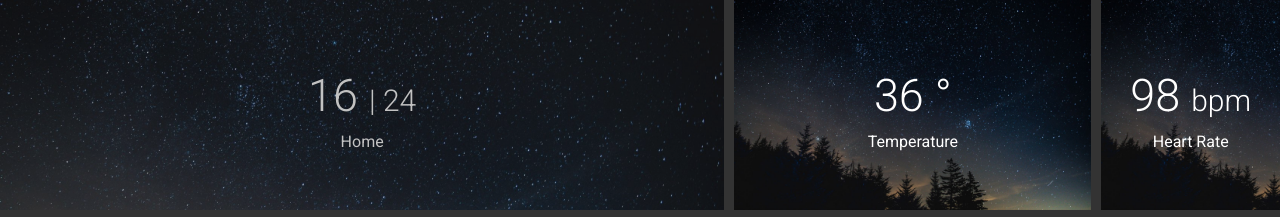
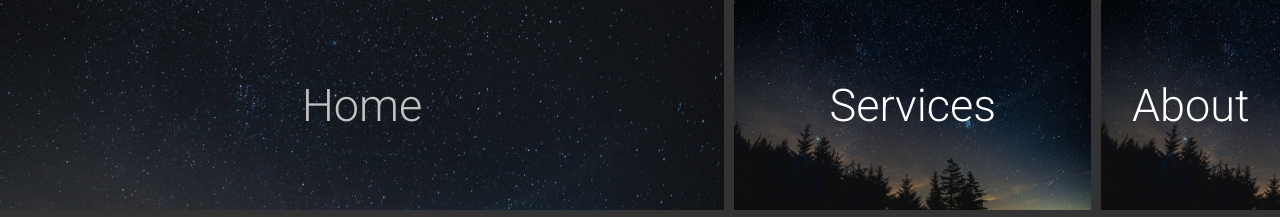
Before and after one commit to IbrEli/Grid-v2, a plain HTML site: page CSS-GRID/index.html in a window 1280 px wide. Shown: the top 217 px of the page. Drawn offline with Linux system fonts and the light colour scheme.

Commit message:
Update index.html

```diff
--- a/CSS-GRID/index.html
+++ b/CSS-GRID/index.html
@@ -13,16 +13,16 @@
     <body>
             <div class="container">
                 <div class="bg3">
-                  <h2>16 <span>| 24</span></h2>
-                  <p>Home</p>
+                  <h2>Home</h2>
+                  <p></p>
                 </div>
                 <div class="bg3">
-                  <h2>36 &deg;</h2>
-                  <p>Temperature</p>
+                  <h2>Services</h2>
+                  <p></p>
                 </div>
                 <div class="bg3">
-                  <h2>98 <span>bpm</span></h2>
-                  <p>Heart Rate</p>
+                  <h2>About</h2>
+                  <p></p>
                 </div>
                 <div class="bg1">
                   <h2><i class="fab fa-twitter"></i></h2>
```
